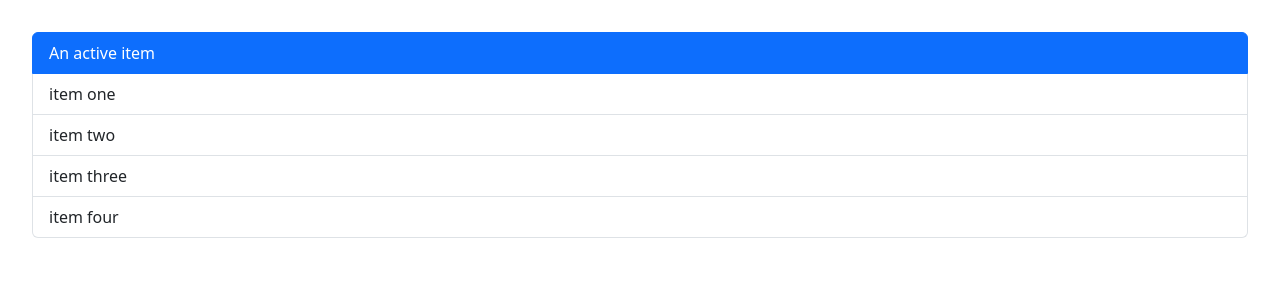
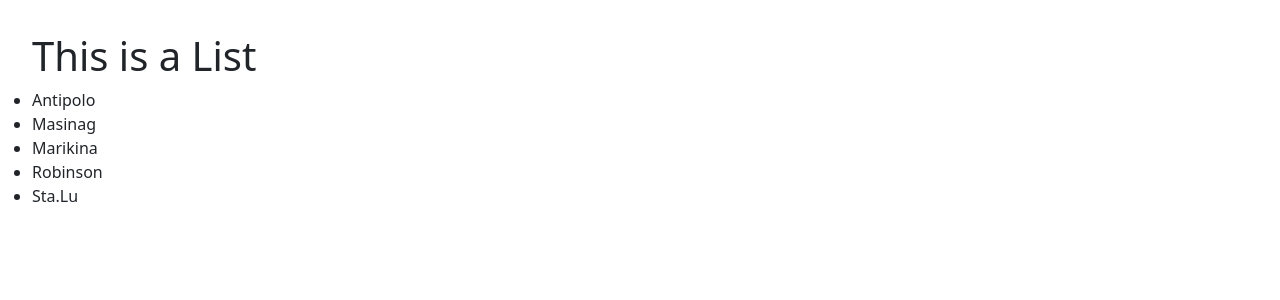
Before and after one commit to draven5254/create-react-app, a React (Vite) app: page / in a window 1280 px wide. Shown: the top 300 px of the page. Built offline with nearby package versions, Linux system fonts and the light colour scheme.

Commit message:
Update ListGroup Components

```diff
--- a/src/components/ListGroup.tsx
+++ b/src/components/ListGroup.tsx
@@ -1,14 +1,15 @@
 function ListGroup() {
+  const items = ["Antipolo", "Masinag", "Marikina", "Robinson", "Sta.Lu"];
+
   return (
-    <ul className="list-group">
-      <li className="list-group-item active" aria-current="true">
-        An active item
-      </li>
-      <li className="list-group-item">item one </li>
-      <li className="list-group-item">item two</li>
-      <li className="list-group-item">item three</li>
-      <li className="list-group-item">item four</li>
-    </ul>
+    <>
+      <h1>This is a List</h1>
+      <ul className="list-group">
+        {items.map((item) => (
+          <li key={item}>{item}</li>
+        ))}
+      </ul>
+    </>
   );
 }
 
```
